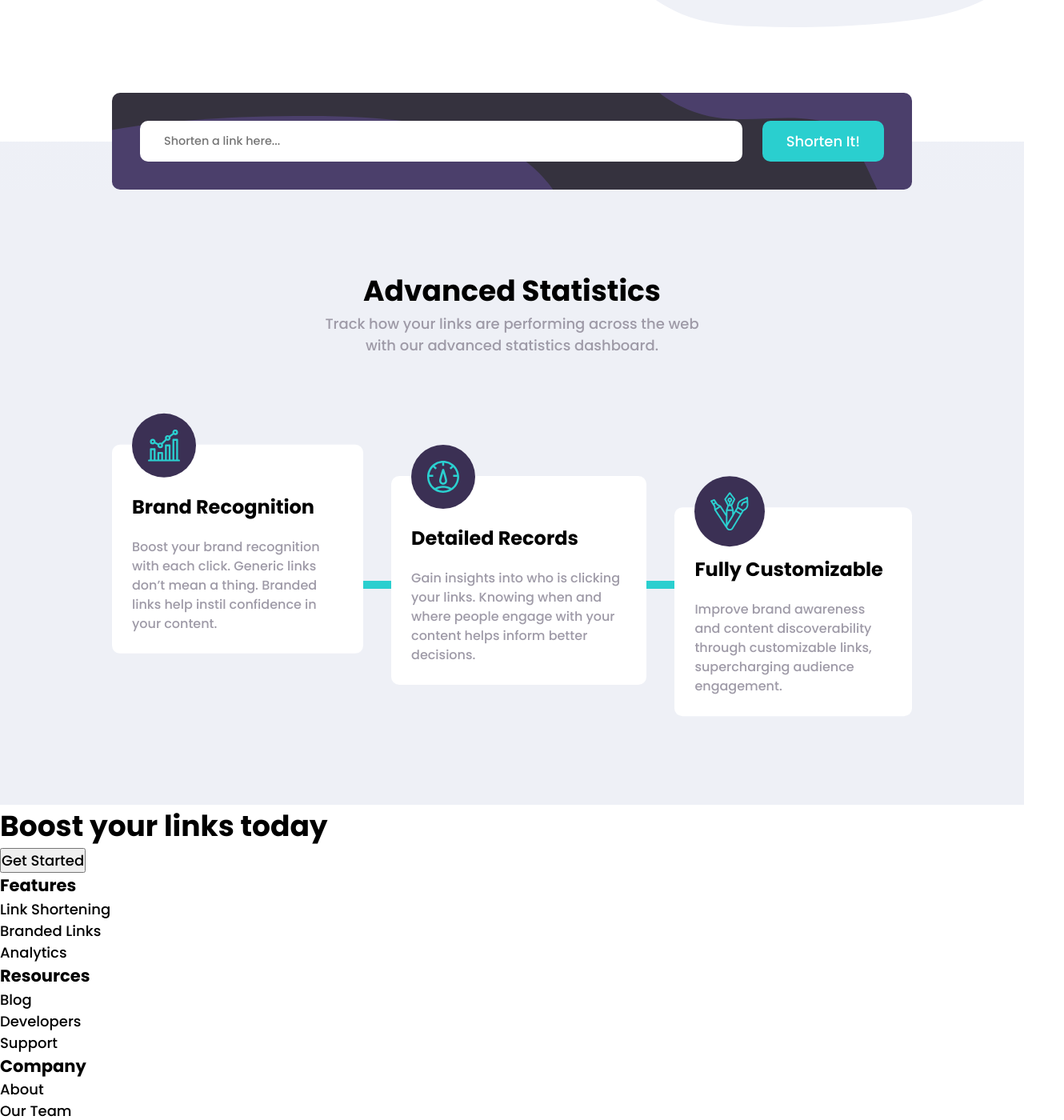
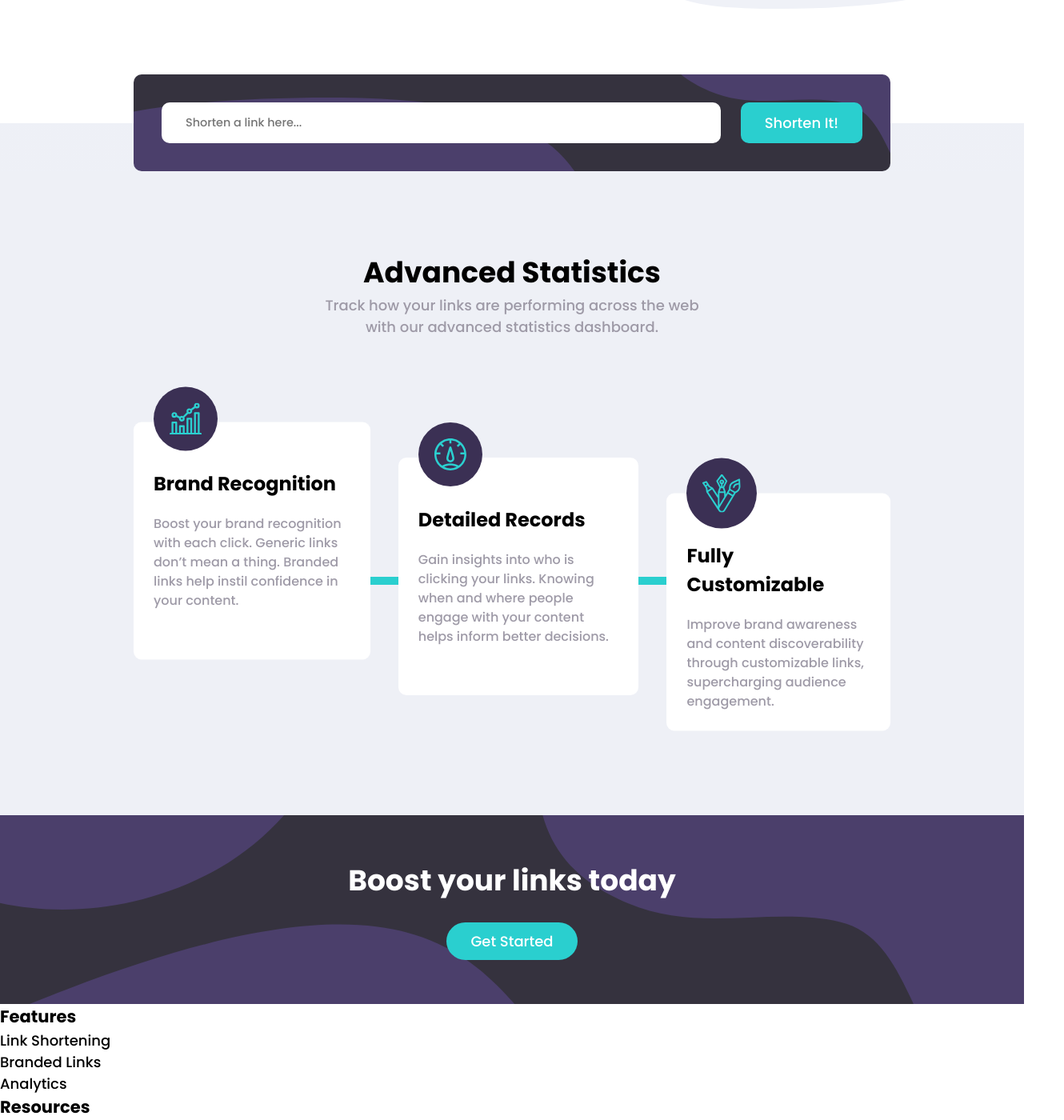
Before and after one commit to KordyD/url-shortening, a React (Vite) app: page / in a window 1280 px wide. Shown: the part 535-1935 px from the top of the page at 80% size, 1330 px wide, since content can reach past the window. Built offline with nearby package versions, Linux system fonts and the light colour scheme.

Commit message:
Add boost

```diff
--- a/src/App.jsx
+++ b/src/App.jsx
@@ -1,5 +1,6 @@
 import './App.scss';
 import Advertising from './modules/Advertising/Advertising';
+import Boost from './modules/Boost/Boost';
 import Header from './modules/Header/Header';
 import Hero from './modules/Hero/Hero';
 import Shortening from './modules/Shortening/Shortening';
@@ -15,11 +16,7 @@ function App() {
 
       <Advertising />
 
-      <div>
-        <h1>Boost your links today</h1>
-        <button>Get Started</button>
-      </div>
-
+      <Boost />
       <footer>
         <div>
           <h3>Features</h3>
--- a/src/App.scss
+++ b/src/App.scss
@@ -26,7 +26,7 @@ input {
 .container {
   width: 100%;
   max-width: 1000px;
-  // padding: 0 1.5rem;
+  padding: 0 1.5rem;
   margin: 0 auto;
 }
 
--- a/src/components/InputForm/InputForm.jsx
+++ b/src/components/InputForm/InputForm.jsx
@@ -3,7 +3,8 @@ import styles from './InputForm.module.scss';
 const InputForm = ({ handleSubmit, error }) => {
   const [inputValue, setInputValue] = useState('');
   return (
-    <form className={`${styles.inputForm} container`}>
+    <div className='container'>
+      <form className={`${styles.inputForm}`}>
         <div>
           <input
             value={inputValue}
@@ -25,6 +26,7 @@ const InputForm = ({ handleSubmit, error }) => {
         </div>
         {error && <p className={styles.error}>{error}</p>}
       </form>
+    </div>
   );
 };
 
--- a/src/components/InputForm/InputForm.module.scss
+++ b/src/components/InputForm/InputForm.module.scss
@@ -13,7 +13,7 @@
 }
 
 .inputForm {
-  & > div {
+  div {
     display: flex;
     gap: 25px;
   }
--- /dev/null
+++ b/src/modules/Boost/Boost.jsx
@@ -0,0 +1,14 @@
+import React from 'react';
+import styles from './Boost.module.scss';
+const Boost = () => {
+  return (
+    <div className={styles.boostBackground}>
+      <div className={`${styles.boost} container`}>
+        <h1>Boost your links today</h1>
+        <button className='button basic'>Get Started</button>
+      </div>
+    </div>
+  );
+};
+
+export default Boost;
--- /dev/null
+++ b/src/modules/Boost/Boost.module.scss
@@ -0,0 +1,18 @@
+@use '/src/lib';
+
+.boostBackground {
+  background-color: lib.$very-dark-blue;
+  background-image: url(/src/assets/bg-boost-desktop.svg);
+  background-repeat: no-repeat;
+  background-position: 100%;
+}
+
+.boost {
+  color: white;
+  h1 {
+    font-weight: lib.$weight-bold;
+    margin-bottom: 25px;
+  }
+  padding: 55px 0;
+  text-align: center;
+}
--- a/src/modules/Header/Header.module.scss
+++ b/src/modules/Header/Header.module.scss
@@ -1,7 +1,8 @@
 .header {
   display: flex;
   justify-content: space-between;
-  padding: 35px 0;
+  padding-top: 35px;
+  padding-bottom: 35px;
 }
 
 .navigationWrapper {
```
Lines whose indentation alone changed are shown as unchanged.
